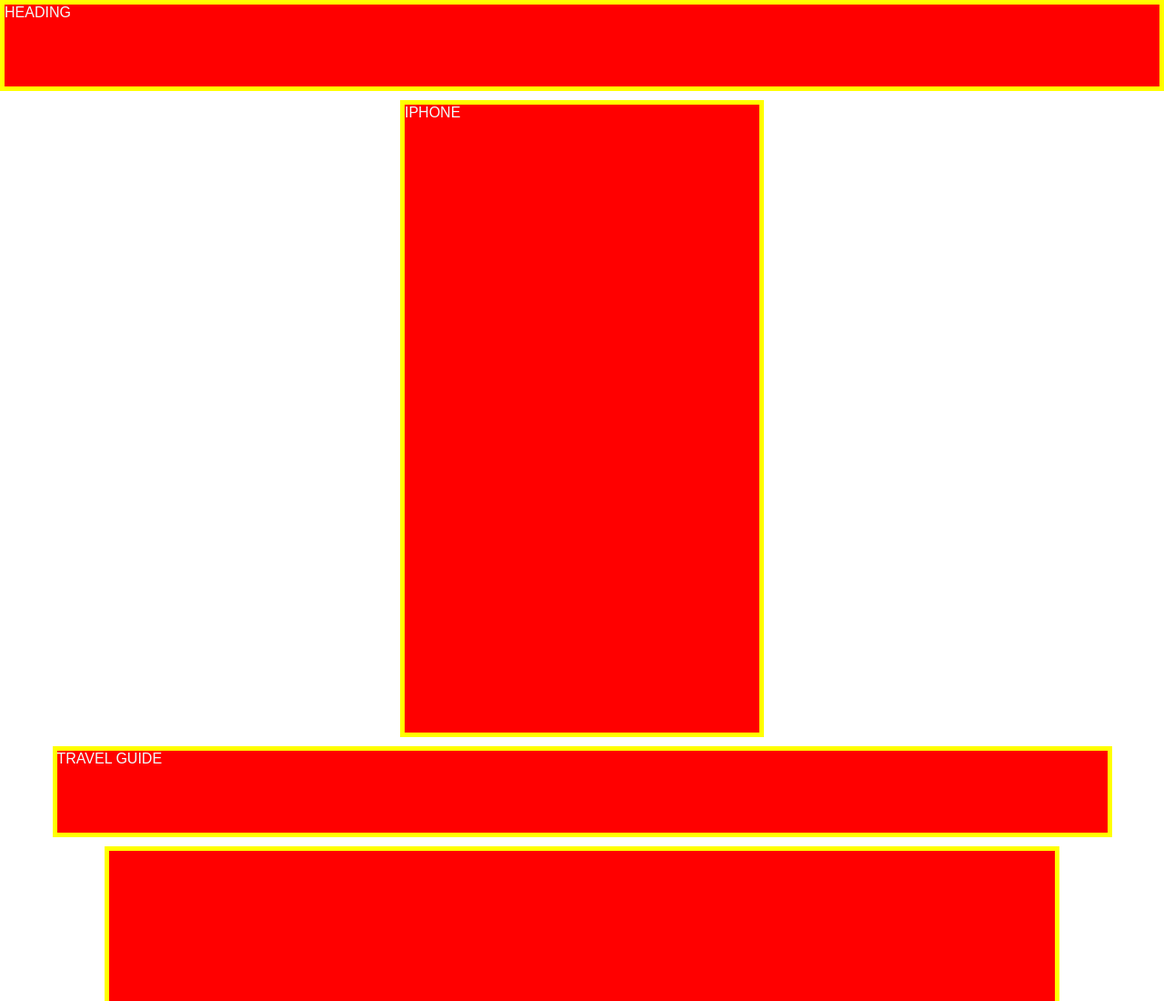
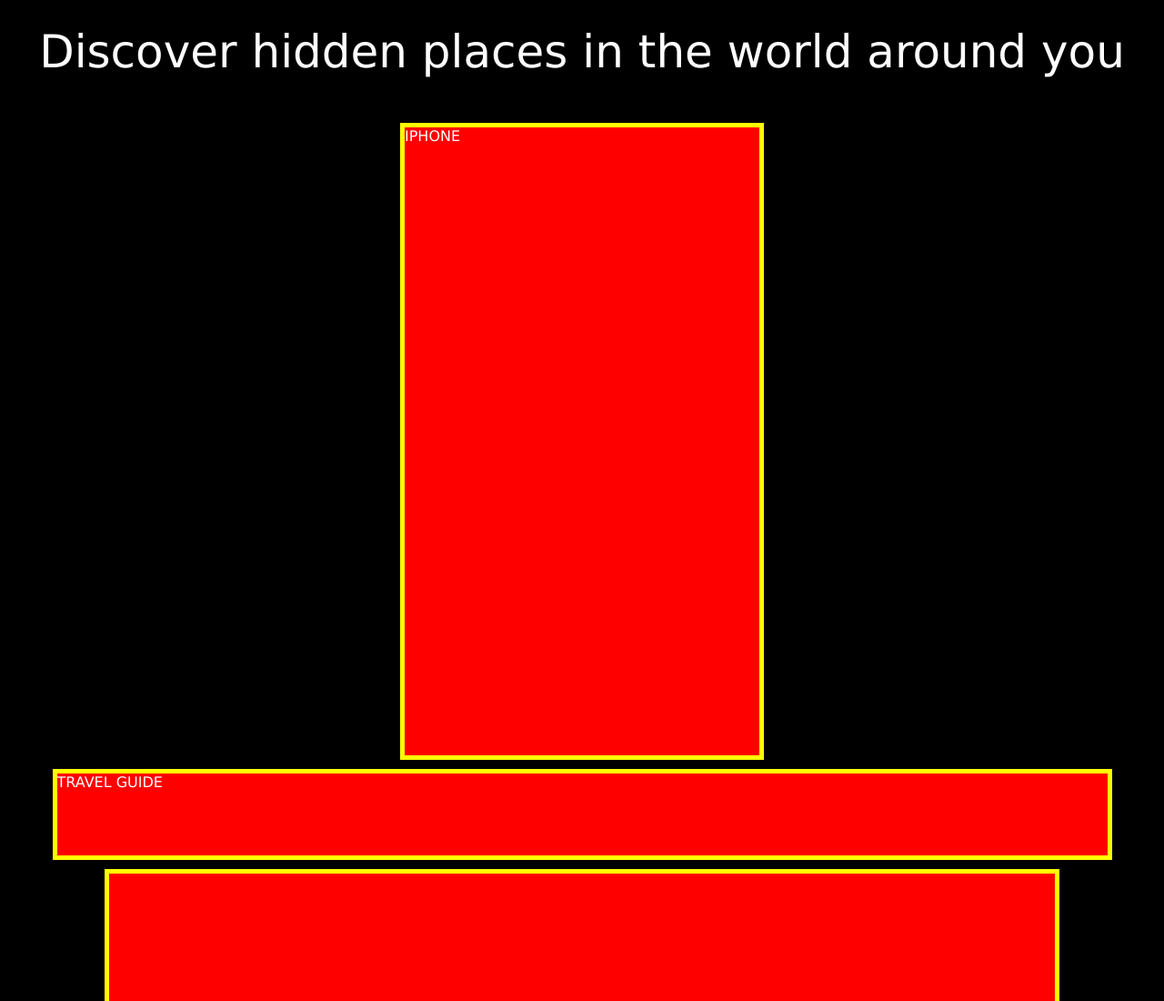
Before and after one commit to Medici305/Excursion.github.io, a plain HTML site: page index.html in a window 1280 px wide. Shown: the top 1100 px of the page at 91% size. Drawn offline with Linux system fonts and the light colour scheme.

Commit message:
Completed building the Heading

```diff
--- a/index.html
+++ b/index.html
@@ -10,7 +10,7 @@
 
     <div class="container">
         <section class="heading">
-            HEADING
+            <h1 class="headline">Discover hidden places in the world around you</h1>
         </section>
 
         <section class="iphone">
@@ -25,7 +25,7 @@
 
         </section>
 
-        <section class="date">
+        <section class="release">
             RELEASE
         </section>
 
--- a/resources/style.css
+++ b/resources/style.css
@@ -1,6 +1,8 @@
 * {
-    font-family: Arial, Helvetica, sans-serif;
-    color: azure;
+    font-family: Verdana, Geneva, Tahoma, sans-serif;
+    font-weight: normal;
+    color: white;
+    background-color: black;
     margin: 0;
     padding: 0;
     box-sizing: border-box;
@@ -14,7 +16,7 @@ html {
 /* Container */
 .container {
     display: grid;
-    grid: 100px 700px 100px 400px 200px 50px / repeat(4, 1fr) 200px 400px 200px repeat(4, 1fr);
+    grid: 125px 700px 100px 400px 200px 50px / repeat(4, 1fr) 200px 400px 200px repeat(4, 1fr);
     grid-gap: 10px;
 }
 
@@ -22,8 +24,12 @@ html {
 .heading {
     grid-row: 1 / 2;
     grid-column: 1 / 12;
-    border: 5px solid yellow;
-    background-color: red;
+}
+
+.headline {
+    text-align: center;
+    font-size: 3.125rem;
+    line-height: 115px;
 }
 
 /* Large Iphone Section */
@@ -51,7 +57,7 @@ html {
 }
 
 /* Release Date*/
-.date {
+.release {
     grid-row: 5 / 6;
     grid-column: 4 / 9;
     border: 5px solid yellow;
```
